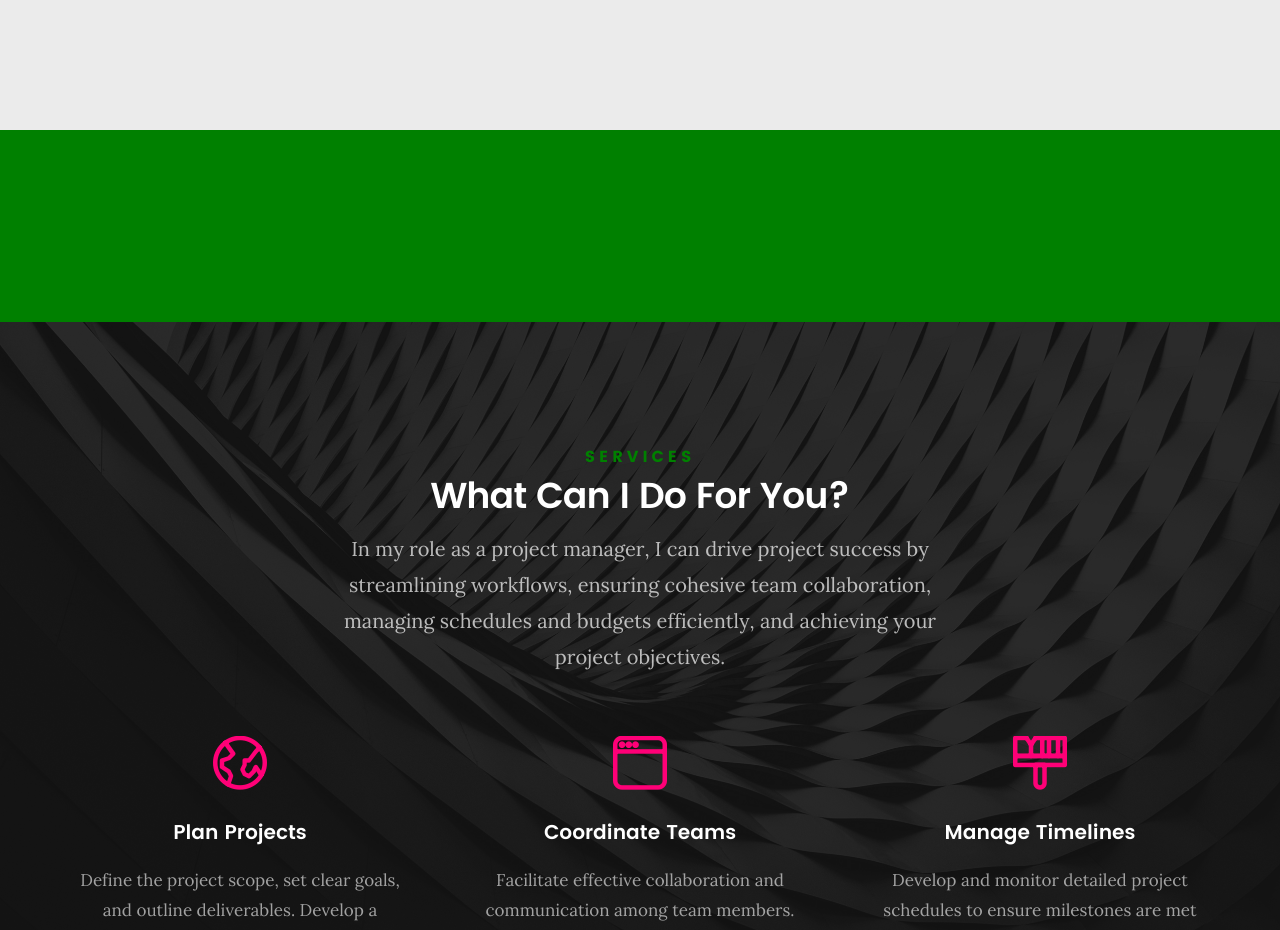
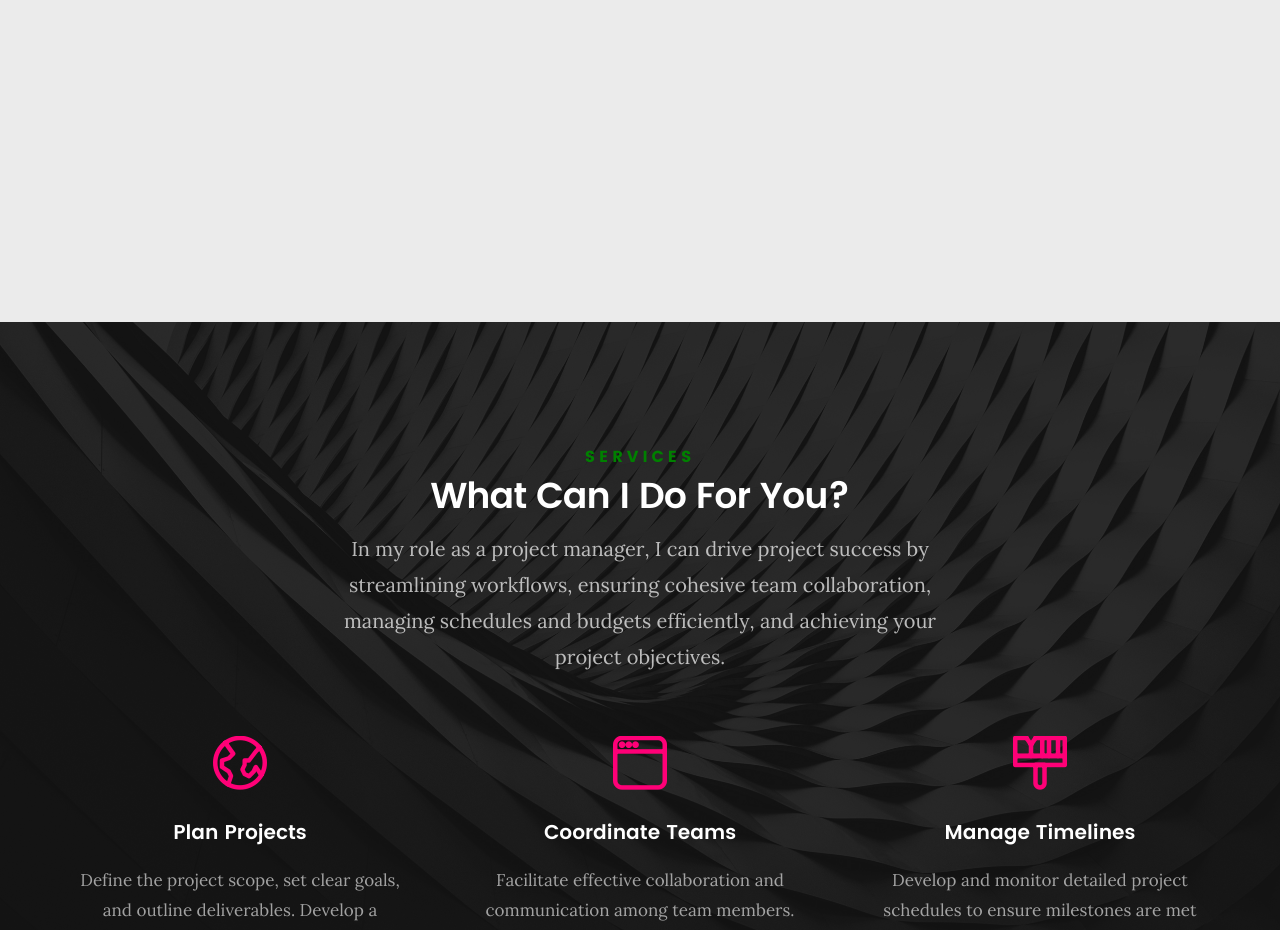
Before and after one commit to ElizabethEli999/ElizabethEli999.github.io, a plain HTML site: page index.html in a window 1280 px wide. Shown: the part 3840-4770 px from the top of the page. Drawn offline with Linux system fonts and the light colour scheme; files whose address does not match are found by name.

Commit message:
Update index.html

```diff
--- a/index.html
+++ b/index.html
@@ -33,10 +33,6 @@
    <style>
       .green-text {
          color: green !important;
-      }
-
-      #cta {
-         background-color: green;
       }
 
       #portfolio, .intro-social, .footer-social, .section-ads {
@@ -541,7 +537,7 @@ working hard to reach business goals.</p>
 
 						<h3 class="stat-count white-text">
 							1500
-						</h3>
+							</h3>
 
 						<h5 class="stat-title white-text">
 							Coffee Cups
```
